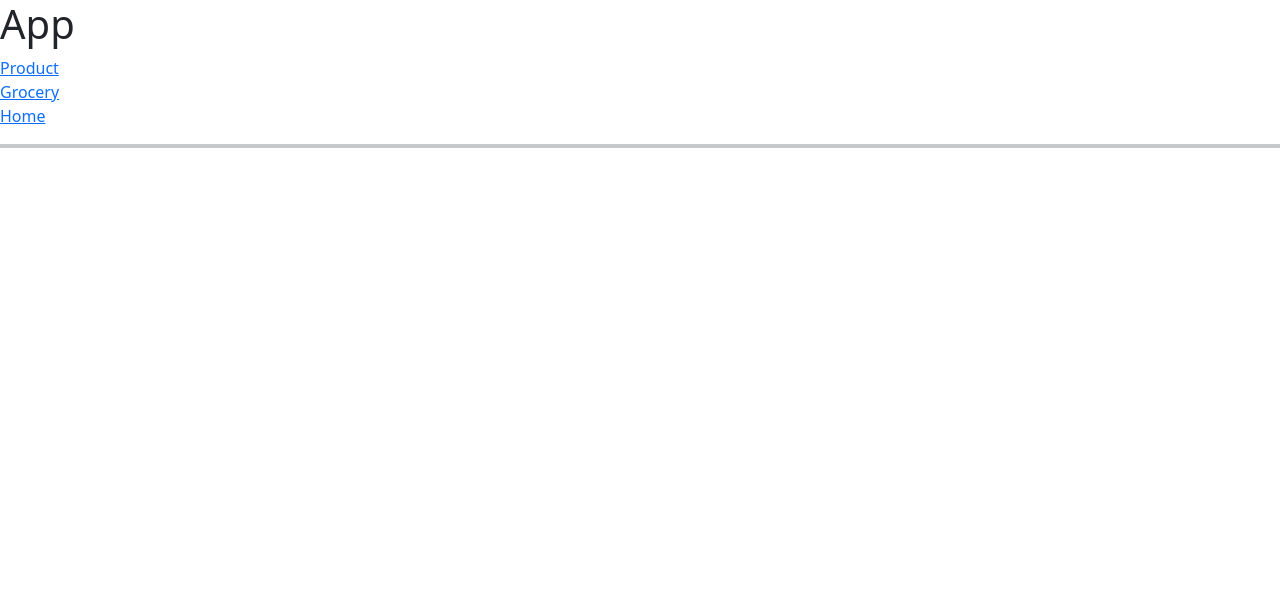
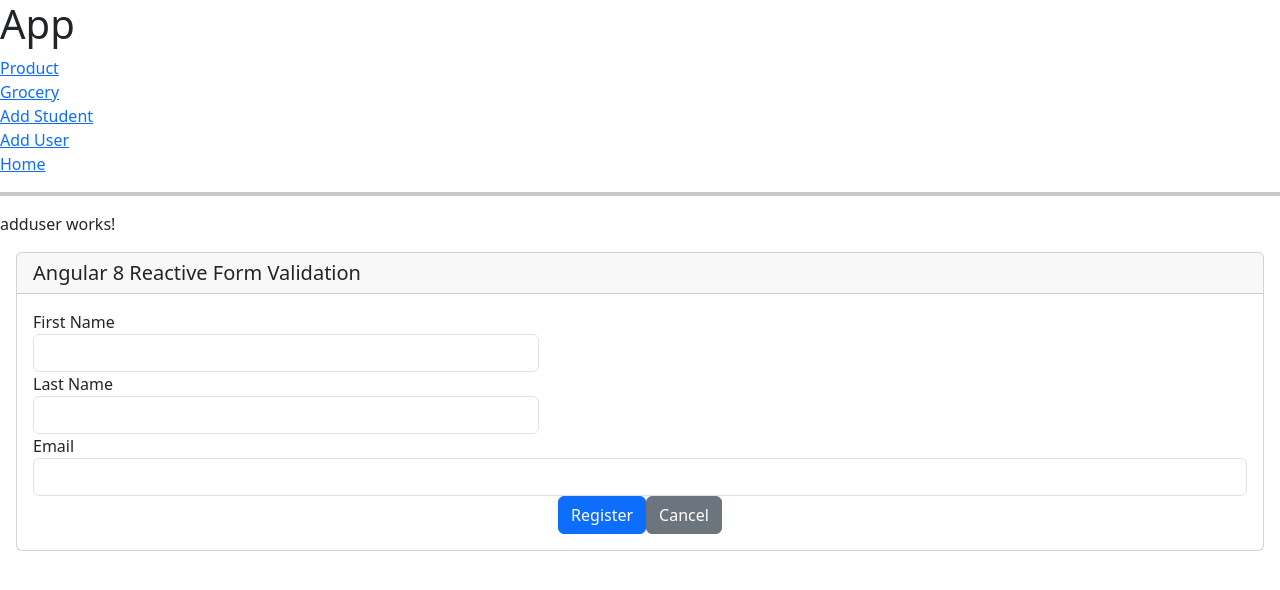
Before and after one commit to Gourisankar108/AngularLearn, an Angular app: page /adduser in a window 1280 px wide. Before the commit this address led to /. Shown: the top 590 px of the page. Built offline with nearby package versions, Linux system fonts and the light colour scheme.

Commit message:
Reactive Form Submit

```diff
--- a/src/app/app-routing.module.ts
+++ b/src/app/app-routing.module.ts
@@ -3,11 +3,13 @@ import { RouterModule, Routes } from '@angular/router';
 import { ProductComponent } from './product/product.component';
 import { GroceryProductComponent } from './product/grocery-product/grocery-product.component';
 import { AddstudentComponent } from './student/addstudent/addstudent.component';
+import { AdduserComponent } from './user/adduser/adduser.component';
 
 const routes: Routes = [
   { path: "productpage", component: ProductComponent },
   { path: "grocery", component: GroceryProductComponent },
-  { path: "addstudent", component: AddstudentComponent }
+  { path: "addstudent", component: AddstudentComponent },
+  { path: "adduser", component: AdduserComponent }
 
 ];
 
--- a/src/app/app.component.html
+++ b/src/app/app.component.html
@@ -3,6 +3,10 @@
 <br>
 <a routerLink="/grocery">Grocery</a>
 <br>
+<a routerLink="/addstudent">Add Student</a>
+<br>
+<a routerLink="/adduser">Add User</a>
+<br>
 <a routerLink="/">Home</a>
 <hr style="border:  2px solid;">
 <router-outlet></router-outlet>
--- /dev/null
+++ b/src/app/user/adduser/adduser.component.html
@@ -0,0 +1,38 @@
+<p>adduser works!</p>
+<div class="card m-3">
+    <h5 class="card-header">Angular 8 Reactive Form Validation</h5>
+    <div class="card-body">
+        <form [formGroup]="registerForm" (ngSubmit)="onSubmit()">
+            <div class="form-row">
+
+                <div class="form-group col-5">
+                    <label>First Name</label>
+                    <input type="text" formControlName="firstName" class="form-control" [ngClass]="{ 'is-invalid': submitted && f.firstName.errors }" />
+                    <div *ngIf="submitted && f.firstName.errors" class="invalid-feedback">
+                        <div *ngIf="f.firstName.errors.required">First Name is required</div>
+                    </div>
+                </div>
+                <div class="form-group col-5">
+                    <label>Last Name</label>
+                    <input type="text" formControlName="lastName" class="form-control" [ngClass]="{ 'is-invalid': submitted && f.lastName.errors }" />
+                    <div *ngIf="submitted && f.lastName.errors" class="invalid-feedback">
+                        <div *ngIf="f.lastName.errors.required">Last Name is required</div>
+                    </div>
+                </div>
+            </div>
+            <div class="form-group">
+                <label>Email</label>
+                <input type="text" formControlName="email" class="form-control" [ngClass]="{ 'is-invalid': submitted && f.email.errors }" />
+                <div *ngIf="submitted && f.email.errors" class="invalid-feedback">
+                    <div *ngIf="f.email.errors.required">Email is required</div>
+                    <div *ngIf="f.email.errors.email">Email must be a valid email address</div>
+                </div>
+            </div>
+
+            <div class="text-center">
+                <button class="btn btn-primary mr-1">Register</button>
+                <button class="btn btn-secondary" type="reset" (click)="onReset()">Cancel</button>
+            </div>
+        </form>
+    </div>
+</div>
--- /dev/null
+++ b/src/app/user/adduser/adduser.component.ts
@@ -0,0 +1,38 @@
+import { Component } from '@angular/core';
+import { FormBuilder, FormGroup, Validators } from '@angular/forms';
+
+@Component({
+  selector: 'app-adduser',
+  templateUrl: './adduser.component.html',
+  styleUrls: ['./adduser.component.scss']
+})
+export class AdduserComponent {
+  registerForm: FormGroup;
+  submitted = false;
+  get f() { return this.registerForm.controls; }
+  constructor(private formBuilder: FormBuilder) {
+  }
+
+  ngOnInit() {
+    this.registerForm = this.formBuilder.group({
+      firstName: ['', Validators.required],
+      lastName: ['', Validators.required],
+      email: ['', [Validators.required, Validators.email]],
+    });
+  }
+
+  onSubmit() {
+    this.submitted = true;
+    // stop here if form is invalid
+    if (this.registerForm.invalid) {
+        return;
+    }
+    // display form values on success
+    alert('SUCCESS!! :-)\n\n' + JSON.stringify(this.registerForm.value, null, 4));
+}
+
+onReset() {
+    this.submitted = false;
+    this.registerForm.reset();
+}
+}
--- a/tsconfig.json
+++ b/tsconfig.json
@@ -4,10 +4,11 @@
   "compilerOptions": {
     "baseUrl": "./",
     "outDir": "./dist/out-tsc",
+    "strictPropertyInitialization":false,
     "forceConsistentCasingInFileNames": true,
     "strict": true,
     "noImplicitOverride": true,
-    "noPropertyAccessFromIndexSignature": true,
+    "noPropertyAccessFromIndexSignature": false,
     "noImplicitReturns": true,
     "noFallthroughCasesInSwitch": true,
     "sourceMap": true,
```
Also changed, not shown: src/app/app.module.ts (+5 -2 lines), src/app/user/adduser/adduser.component.scss (added).
